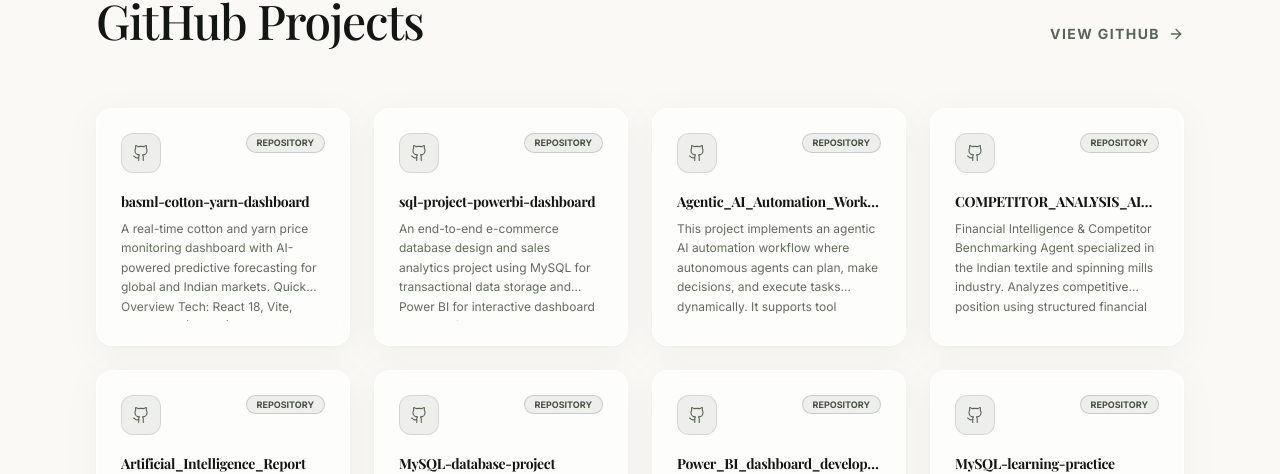
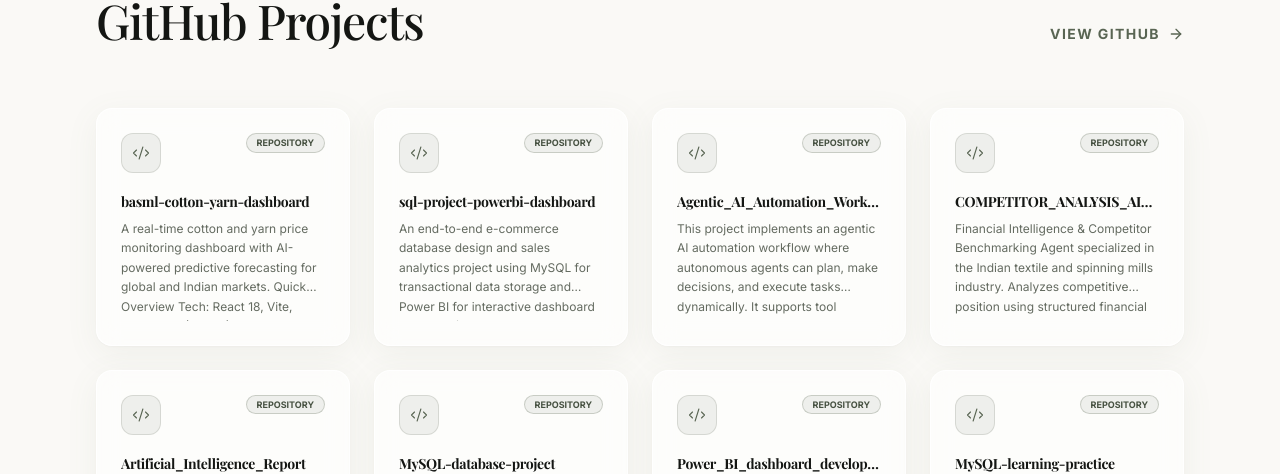
Before and after one commit to ramanan081-hub/ramanan-portfolio, a React (Vite) app: page / in a window 1280 px wide. Shown: the part 2736-3210 px from the top of the page. Built offline with nearby package versions, Linux system fonts and the light colour scheme; a web font is replaced by a local one.

Commit message:
fix: replace invalid Github icon import with Code2 to fix production build

```diff
--- a/src/App.jsx
+++ b/src/App.jsx
@@ -3,7 +3,7 @@
 import {
   Menu, X, Mail, Phone, MapPin, Hexagon, ArrowRight,
   Monitor, Smartphone, LayoutDashboard, Database, Bot,
-  LineChart, Search, Globe, Mic, Sparkles, Github
+  LineChart, Search, Globe, Mic, Sparkles, Code2
 } from 'lucide-react';
 
 // ==========================================
@@ -369,7 +369,7 @@
             <a href={repo.url} target="_blank" rel="noopener noreferrer" className="p-6 bg-white/60 rounded-2xl flex flex-col mb-4 sm:mb-6 relative overflow-hidden transition-all duration-300 h-full backdrop-blur-md border border-white/90 shadow-glass group-hover:shadow-glass-hover group-hover:-translate-y-1 group-hover:bg-white/90 group-hover:border-sage-400/30">
               <div className="flex justify-between items-start z-10 mb-5">
                 <div className="w-10 h-10 rounded-xl bg-sage-500/10 border border-sage-500/20 flex items-center justify-center text-sage-600 shrink-0">
-                  <Github size={18} strokeWidth={1.5} />
+                  <Code2 size={18} strokeWidth={1.5} />
                 </div>
                 <span className="px-2.5 py-0.5 text-[9px] font-bold uppercase border rounded-full text-sage-700 border-sage-500/30 bg-sage-500/10 group-hover:bg-sage-500 group-hover:text-white transition-colors duration-300">
                   Repository
```
